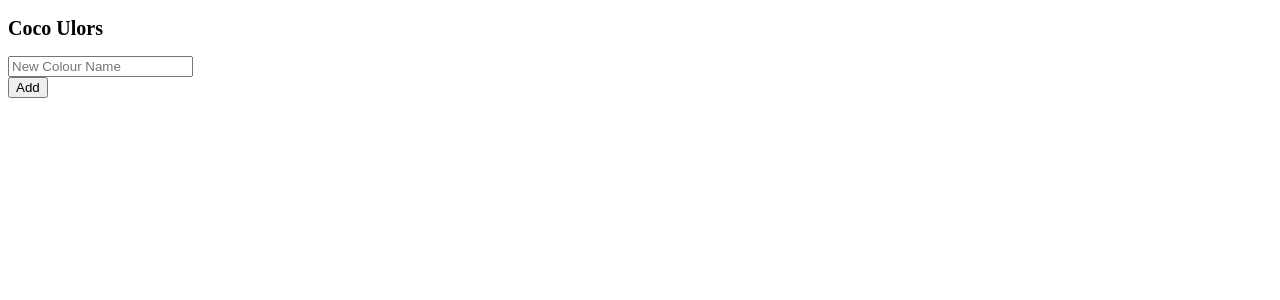
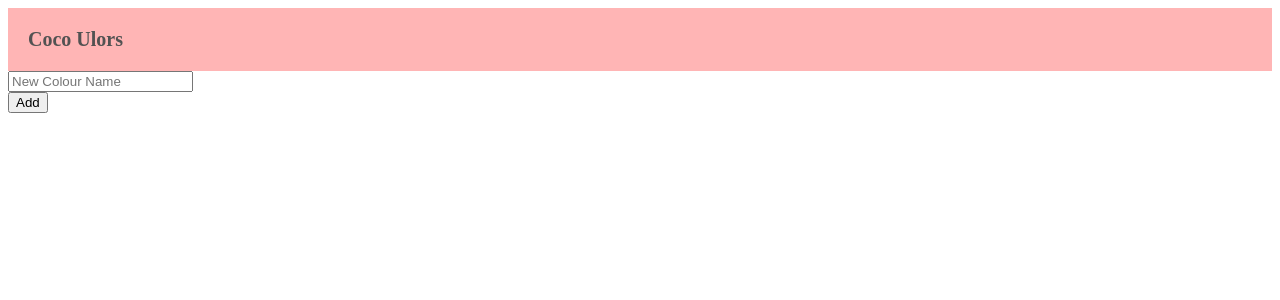
Before and after one commit to jameslevine/colourpops, a React (Create React App) app: page / in a window 1280 px wide. Shown: the top 300 px of the page. Built offline with nearby package versions, Linux system fonts and the light colour scheme.

Commit message:
CP-9: Create Logo Component - Change color and padding to match designs - Add test to check that component renders correctly

```diff
--- a/src/components/Header/Header.tsx
+++ b/src/components/Header/Header.tsx
@@ -10,12 +10,15 @@ const Header = () => {
 };
 
 const StyledNavbar = styled.nav`
-  margin: 0;
+  padding: 20px;
   font-size: 20px;
+  background-color: #ffb5b5;
 `;
 
 const Title = styled.h1`
+  margin: 0;
   font-size: 20px;
+  color: #525252;
 `;
 
 export default Header;
```
Also changed, not shown: 1 other file (tests, documents, lock files or other folders).
